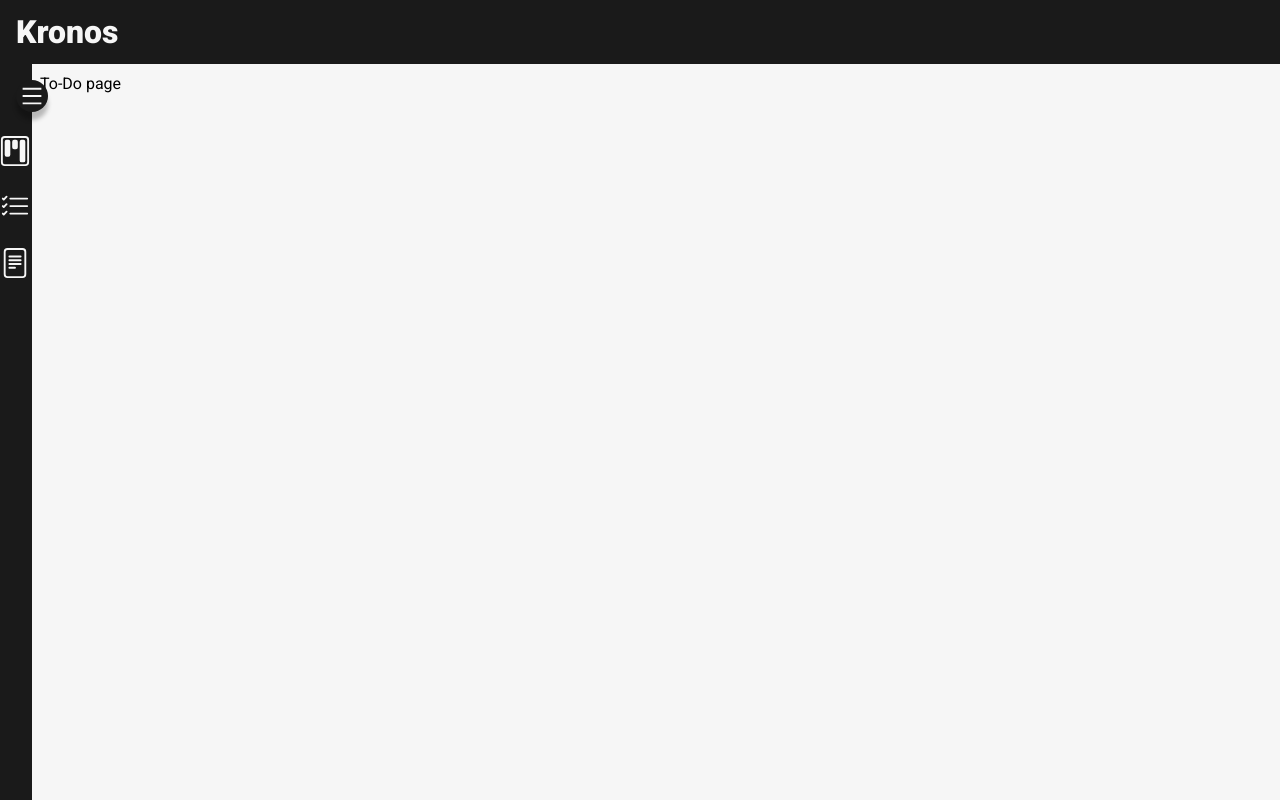
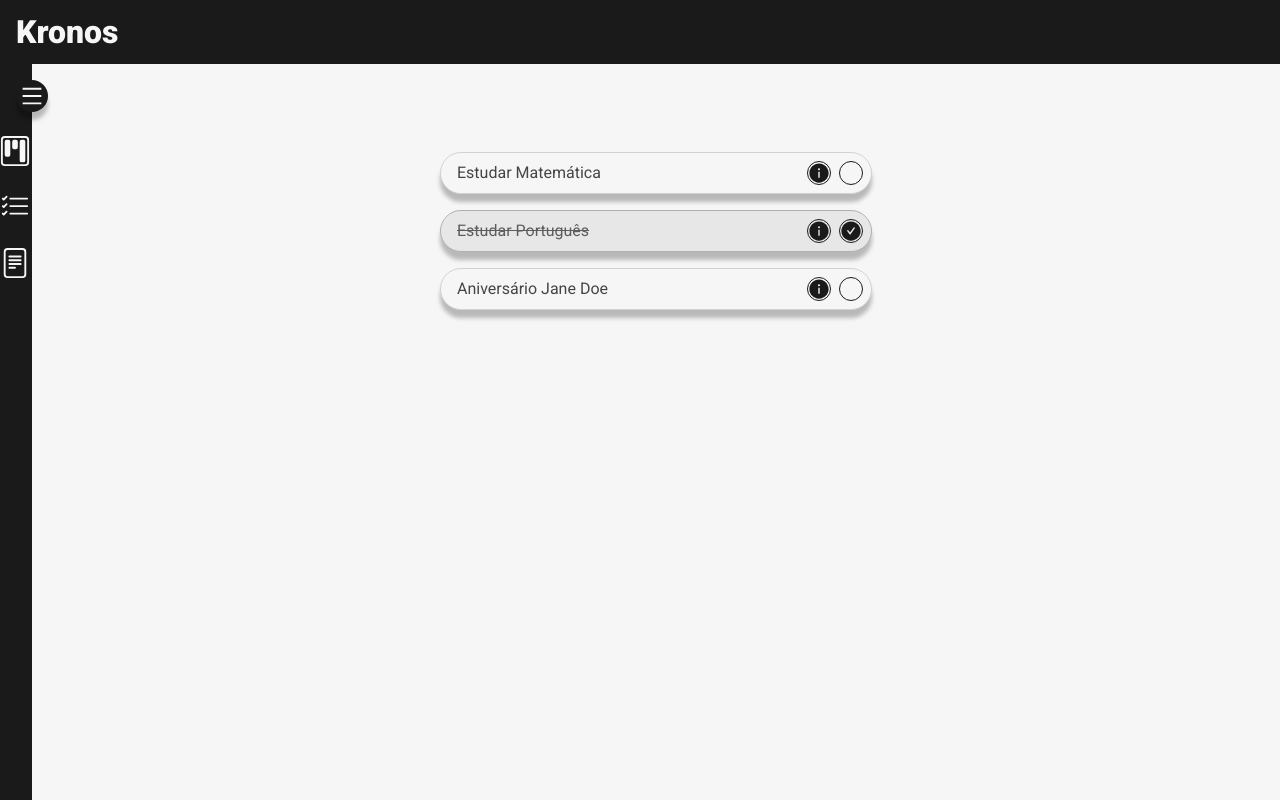
Before and after one commit to Bernardopog/kronos-app, a Next.js app in the folder apps/frontend/: page /pages/todo in a window 1280 px wide. Built offline with nearby package versions, Linux system fonts and the light colour scheme.

Commit message:
feat(frontend): create To-Do Task List

```diff
--- a/apps/frontend/src/app/pages/todo/page.tsx
+++ b/apps/frontend/src/app/pages/todo/page.tsx
@@ -1,3 +1,5 @@
+import ToDoTaskList from "@/ui/ToDoPage/ToDoTaskList";
+
 export default function ToDoPage() {
   return (
     <main
@@ -7,7 +9,7 @@ export default function ToDoPage() {
       "
       id="main"
     >
-      To-Do page
+      <ToDoTaskList />
     </main>
   );
 }
--- /dev/null
+++ b/apps/frontend/src/ui/ToDoPage/ToDoTaskList.tsx
@@ -0,0 +1,23 @@
+"use client";
+import ToDoTask from "@/components/ToDoPage/ToDoTask/ToDoTask";
+import { ToDoContext } from "@/context/ToDoContext";
+import React, { useContext } from "react";
+
+export default function ToDoTaskList() {
+  const { toDoTaskList } = useContext(ToDoContext);
+
+  return (
+    <ul
+      className="flex flex-col items-center h-full w-full px-1 gap-4 overflow-y-scroll scrollbar-thin scrollbar-track-transparent scrollbar-thumb-woodsmoke-600"
+      id="td-task-list"
+    >
+      {toDoTaskList.map((task, idx) => (
+        <ToDoTask
+          key={task.id}
+          taskData={task}
+          animationDelay={125 * (idx + 1)}
+        />
+      ))}
+    </ul>
+  );
+}
```
